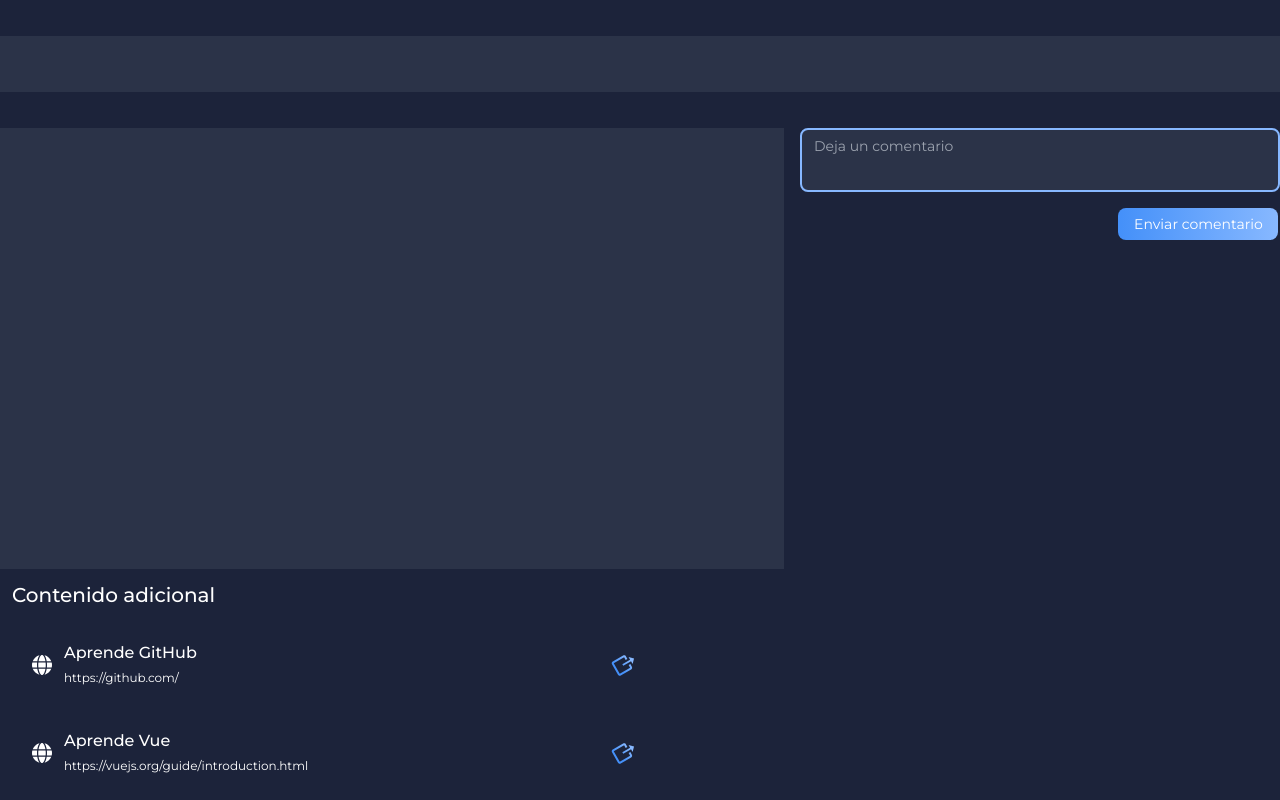
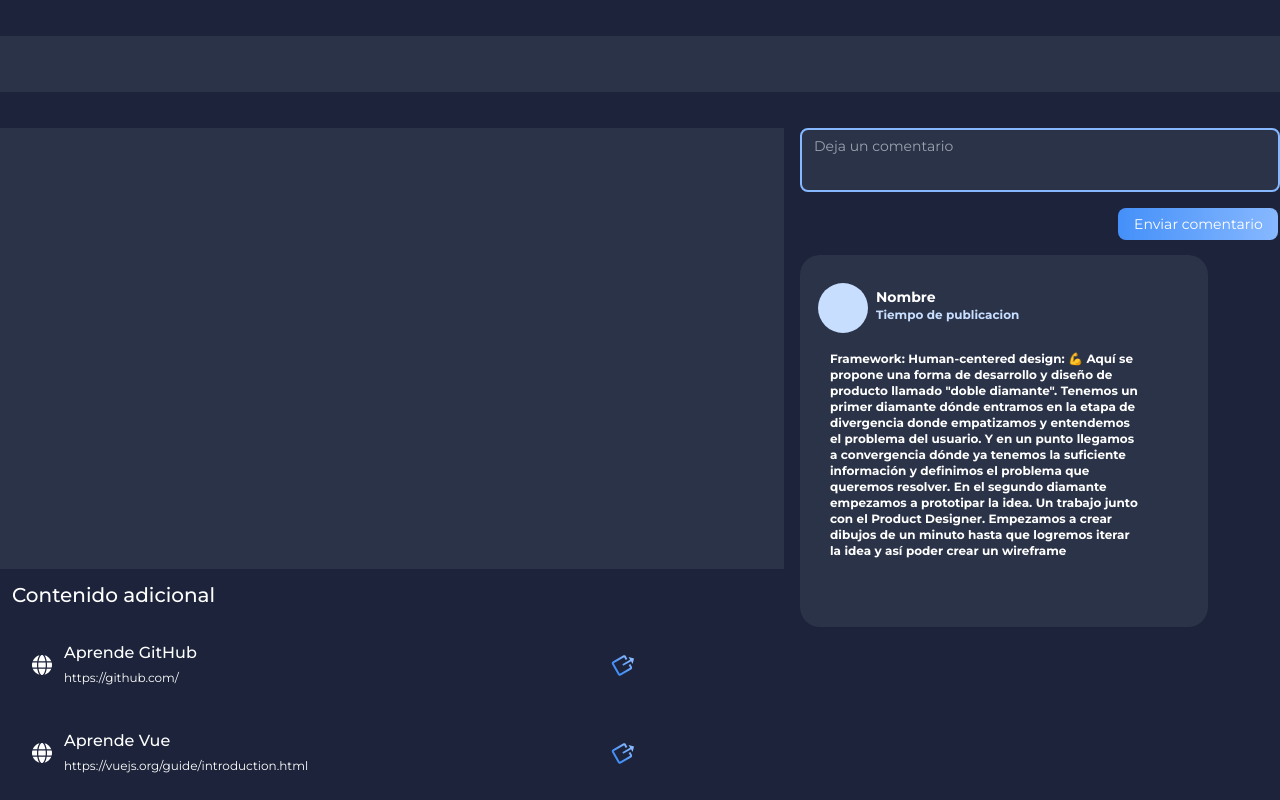
Before and after one commit to davidleon2115/Landing-Student, a Nuxt app: page / in a window 1280 px wide. Shown: the top 800 px of the page. Built offline with nearby package versions, Linux system fonts and the light colour scheme.

Commit message:
add comment section

```diff
--- a/app.vue
+++ b/app.vue
@@ -11,7 +11,9 @@
         </div>
         <div class="self-start">
           <comment/>
+          <ShowComment/>
         </div>
+
       </div>
     </div>
   </div>
@@ -20,6 +22,7 @@
 <script setup>
 
 
+import ShowComment from "./components/ShowCommet/ShowComment";
 </script>
 
 <style>
--- /dev/null
+++ b/components/ShowCommet/ShowComment.vue
@@ -0,0 +1,20 @@
+<template>
+    <div class="flex flex-col w-[408px] h-[372px] top-[284px] left-[1260px] px-2.5 py-5 gap-[10px] bg-[#2b3348] rounded-[20px] items-start">
+        <div class="flex flex-row	">
+            <div class="p-2">
+                <div class="bg-[#C8DEFF] w-[50px] h-[50px] rounded-[50%] ">
+
+                </div>
+            </div>
+            <div class="w-[100%] py-3">
+              <h1 class="w-[250px] h-[20px] font-semibold text-sm text-start text-white">Nombre</h1>
+              <p class="w-[250px] h-[20px] font-semibold text-xs text-start text-[#C8DEFF]">Tiempo de publicacion</p>
+            </div>
+        </div>
+        <div class="w-[358px] h-[260px] font-semibold text-xs text-white pl-[20px] pb-[30px] pr-[30px]">
+            <p>
+              Framework: Human-centered design: 💪 Aquí se propone una forma de desarrollo y diseño de producto llamado "doble diamante". Tenemos un primer diamante dónde entramos en la etapa de divergencia donde empatizamos y entendemos el problema del usuario. Y en un punto llegamos a convergencia dónde ya tenemos la suficiente información y definimos el problema que queremos resolver. En el segundo diamante empezamos a prototipar la idea. Un trabajo junto con el Product Designer. Empezamos a crear dibujos de un minuto hasta que logremos iterar la idea y así poder crear un wireframe
+            </p>
+        </div>
+    </div>
+</template>
```
Also changed, not shown: 1 other file (tests, documents, lock files or other folders).
